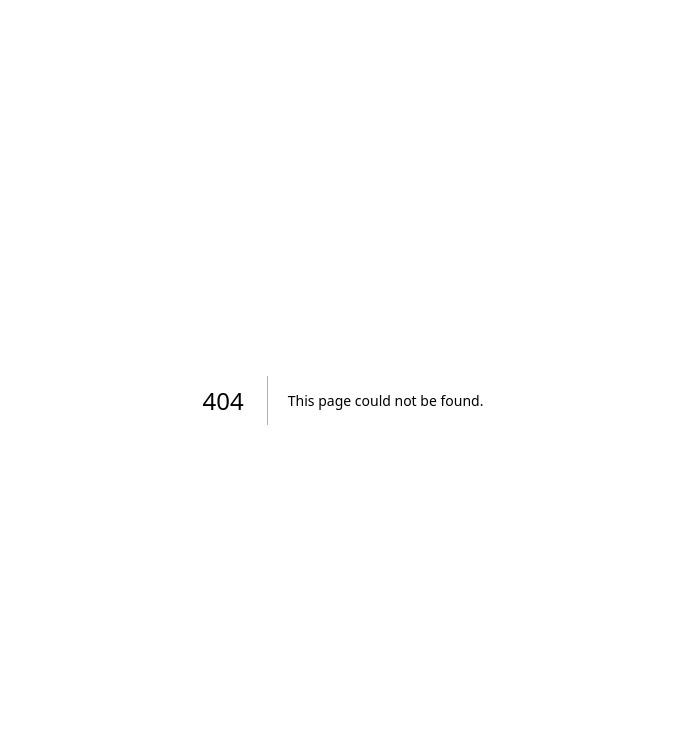
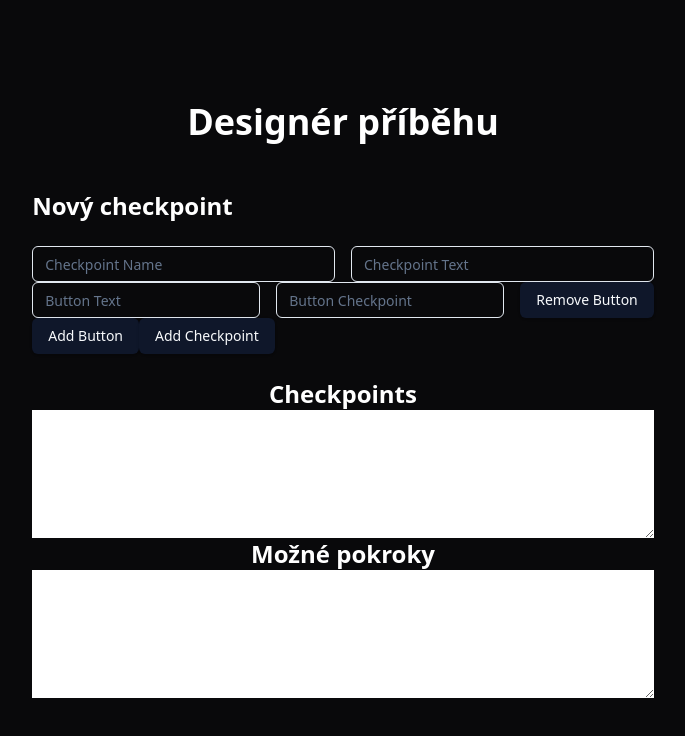
Before and after one commit to vyPal/purkiada-gamebook-2024, a Next.js app: page /gamedesign/designer in a window 1280 px wide. Before the commit this address had no page. Shown: the top 736 px of the page, without its empty margins (297-982 px from the left). Built offline with nearby package versions, Linux system fonts and the light colour scheme.

Commit message:
Add game designer

```diff
--- /dev/null
+++ b/pages/gamedesign/designer.tsx
@@ -0,0 +1,146 @@
+import React, { ChangeEvent, FormEvent } from "react";
+import "../../app/globals.css";
+import { motion } from 'framer-motion';
+import { Button } from "@/components/ui/button";
+import { Input } from "@/components/ui/input";
+
+interface ButtonData {
+  text: string;
+  checkpoint: string;
+}
+
+interface Checkpoint {
+  text: string;
+  buttons: ButtonData[];
+}
+
+interface State {
+  checkpoints: { [key: string]: Checkpoint };
+  possibleProgress: { [key: string]: string[] };
+  checkpointsText: string;
+  possibleProgressText: string;
+  newCheckpointName: string;
+  newCheckpointText: string;
+  newButtons: ButtonData[];
+}
+
+export default class DesignerPage extends React.Component {
+  state: State = {
+    checkpoints: {},
+    possibleProgress: {},
+    checkpointsText: "",
+    possibleProgressText: "",
+    newCheckpointName: "",
+    newCheckpointText: "",
+    newButtons: [{ text: "", checkpoint: "" }],
+  };
+
+  constructor(props: React.PropsWithChildren) {
+    super(props);
+    this.update = this.update.bind(this);
+    this.handleCheckpointsChange = this.handleCheckpointsChange.bind(this);
+    this.handlePossibleProgressChange = this.handlePossibleProgressChange.bind(this);
+  }
+
+  handleButtonChange = (event: ChangeEvent<HTMLInputElement>, index: number) => {
+    const newButtons = [...this.state.newButtons];
+    const { name, value } = event.target;
+    newButtons[index][name as keyof ButtonData] = value;
+    this.setState({ newButtons });
+  };
+
+  handleInputChange = (event: ChangeEvent<HTMLInputElement>) => {
+    const { name, value } = event.target;
+    this.setState({ [name as keyof State]: value });
+  };
+
+  handleAddButton = () => {
+    this.setState((prevState: State) => ({
+      newButtons: [...prevState.newButtons, { text: "", checkpoint: "" }],
+    }));
+  };
+
+  handleRemoveButton = (index: number) => {
+    const newButtons = [...this.state.newButtons];
+    newButtons.splice(index, 1);
+    this.setState({ newButtons });
+  };
+
+  handleFormSubmit = (event: FormEvent) => {
+    event.preventDefault();
+
+    const { newCheckpointName, newCheckpointText, newButtons } = this.state;
+
+    const newCheckpoint: Checkpoint = {
+      text: newCheckpointText,
+      buttons: newButtons,
+    };
+
+    const newPossibleProgress = newButtons.map(button => button.checkpoint);
+
+    this.setState((prevState: State) => ({
+      checkpoints: { ...prevState.checkpoints, [newCheckpointName]: newCheckpoint },
+      possibleProgress: { ...prevState.possibleProgress, [newCheckpointName]: newPossibleProgress },
+    }), this.update);
+  };
+
+  update() {
+    this.setState({
+      checkpointsText: JSON.stringify(this.state.checkpoints),
+      possibleProgressText: JSON.stringify(this.state.possibleProgress),
+    });
+  }
+
+  handleCheckpointsChange(event: React.ChangeEvent<HTMLTextAreaElement>) {
+    this.setState({
+      checkpoints: JSON.parse(event.target.value),
+      checkpointsText: event.target.value,
+    });
+  }
+
+  handlePossibleProgressChange(event: React.ChangeEvent<HTMLTextAreaElement>) {
+    this.setState({
+      possibleProgress: JSON.parse(event.target.value),
+      possibleProgressText: event.target.value,
+    });
+  }
+
+  render(): React.ReactNode {
+    return (
+      <div className="flex flex-col items-center justify-center h-screen bg-zinc-950 dark:bg-white text-white">
+        <motion.div
+          initial={{ opacity: 0 }}
+          animate={{ opacity: 1 }}
+          transition={{ duration: 1 }}
+        >
+          <div className="flex flex-col items-center justify-center text-white">
+            <div className="text-4xl font-bold">Designér příběhu</div>
+            <br /><br />
+            <form onSubmit={this.handleFormSubmit}>
+              <div className="text-2xl font-bold">Nový checkpoint</div>
+              <br />
+              <div className="flex space-x-4">
+                <Input name="newCheckpointName" value={this.state.newCheckpointName} onChange={this.handleInputChange} placeholder="Checkpoint Name" />
+                <Input name="newCheckpointText" value={this.state.newCheckpointText} onChange={this.handleInputChange} placeholder="Checkpoint Text" />
+              </div>
+              {this.state.newButtons.map((button, index) => (
+                <div key={index} className="flex space-x-4">
+                  <Input name="text" value={button.text} onChange={(event) => this.handleButtonChange(event, index)} placeholder="Button Text" />
+                  <Input name="checkpoint" value={button.checkpoint} onChange={(event) => this.handleButtonChange(event, index)} placeholder="Button Checkpoint" />
+                  <Button type="button" onClick={() => this.handleRemoveButton(index)}>Remove Button</Button>
+                </div>
+              ))}
+              <Button type="button" onClick={this.handleAddButton}>Add Button</Button>
+              <Button type="submit">Add Checkpoint</Button>
+            </form>
+            <br />
+            <div className="text-2xl font-bold">Checkpoints</div>
+            <textarea className="text-black w-full h-32" value={this.state.checkpointsText} onChange={this.handleCheckpointsChange} />
+            <div className="text-2xl font-bold">Možné pokroky</div>
+            <textarea className="text-black w-full h-32" value={this.state.possibleProgressText} onChange={this.handlePossibleProgressChange} />
+          </div>
+        </motion.div>
+      </div>
+    );
+  }
+}
```
